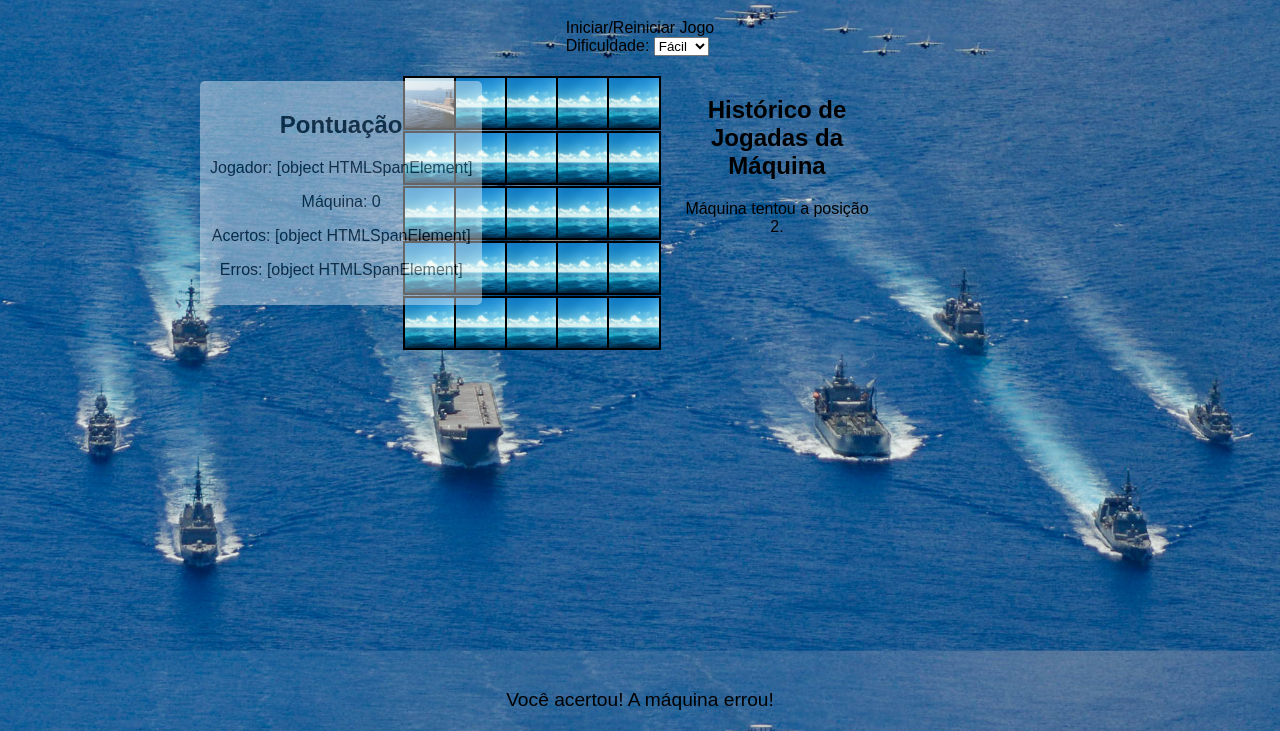
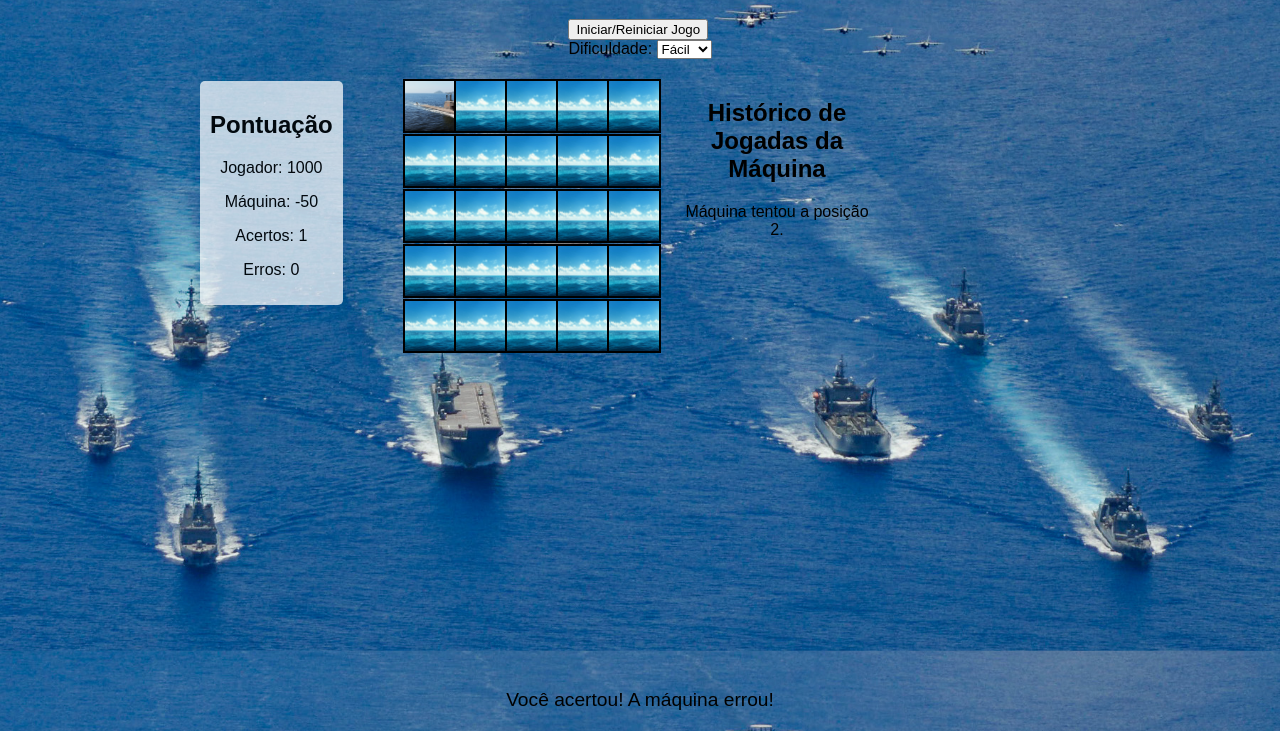
Before and after one commit to julioapsantos/batalha_naval, a plain HTML site: page batalha_naval/index.html in a window 1280 px wide. Both pictures are taken after a click on the element 430 px from the left and 171 px from the top of the page. Shown: the part 69-800 px from the top of the page. Drawn offline with Linux system fonts and the light colour scheme.

Commit message:
subindo atualização para o git hub

```diff
--- a/batalha_naval/index.html
+++ b/batalha_naval/index.html
@@ -9,7 +9,7 @@
 <body>
     <h1>Batalha Naval</h1>
     <div id="controle">
-        <botao id="botaoinicio">Iniciar/Reiniciar Jogo</botao>
+        <button id="botaoinicio">Iniciar/Reiniciar Jogo</button>
         <div>
             <label for="dificuldade">Dificuldade:</label>
             <select id="dificuldade">
--- a/batalha_naval/script.js
+++ b/batalha_naval/script.js
@@ -5,20 +5,20 @@ const startButton = document.getElementById('botaoinicio');
 const difficultySelect = document.getElementById('dificuldade');
 const scoreDisplay = document.getElementById('pontuacao');
 const playerScoreDisplay = document.getElementById('pontuacaojogador');
-const computerScoreDisplay = document.getElementById('pontuacaomaquina');
+const computerScoreDisplay = document.getElementById('pontuacaocomputador');
 const historyList = document.getElementById('historicoLista');
 const playerHitsDisplay = document.getElementById('acertosjogador');
 const playerMissesDisplay = document.getElementById('errosjogador');
 
 let computerShips = [];
-let playerHits = 0;
-let playerMisses = 0;
-let computerHits = 0;
+let acertosjogador = 0;
+let errosjogador = 0;
+let acertosmaquina = 0;
 let playerBoard = [];
 let computerGuesses = new Set();
 let totalShips = 3;
-let playerScore = 0;
-let computerScore = 0;
+let pontuacaojogador = 0;
+let pontuacaomaquina = 0;
 let gameActive = true;
 let boardSize = 5;
 
@@ -31,7 +31,6 @@ function placeComputerShips() {
         }
     }
 }
-
 
 function createBoard() {
     const board = difficultySelect.value === 'facil' ? boardeasy : boardhard;
@@ -47,7 +46,6 @@ function createBoard() {
     }
 }
 
-
 function revealCells() {
     const board = difficultySelect.value === 'facil' ? boardeasy : boardhard;
     for (let i = 0; i < board.children.length; i++) {
@@ -59,7 +57,6 @@ function revealCells() {
         }
     }
 }
-
 
 function handlePlayerClick(e) {
     if (!gameActive) return;
@@ -75,34 +72,32 @@ function handlePlayerClick(e) {
     if (computerShips.includes(parseInt(index))) {
         e.target.classList.add('hit');
         resultDisplay.textContent = 'Você acertou!';
-        playerHits++;
-        playerScore += 1000;
+        acertosjogador++;
+        pontuacaojogador += 1000;
     } else {
         e.target.classList.add('miss');
         resultDisplay.textContent = 'Você errou!';
-        playerMisses++;
-        playerScore -= 50;
+        errosjogador++;
+        pontuacaojogador -= 50;
     }
 
     e.target.removeEventListener('click', handlePlayerClick);
-
 
     scoreDisplay.style.display = 'block';
     playerScoreDisplay.textContent = pontuacaojogador;
     playerHitsDisplay.textContent = acertosjogador;
     playerMissesDisplay.textContent = errosjogador;
 
-
-    if (playerHits === totalShips) {
+    if (acertosjogador === totalShips) {
         resultDisplay.textContent = 'Você ganhou!';
         gameActive = false;
         revealCells();
         return;
     }
 
-
     computerTurn();
 }
+
 function computerTurn() {
     if (!gameActive) return;
 
@@ -115,39 +110,35 @@ function computerTurn() {
     const board = difficultySelect.value === 'facil' ? boardeasy : boardhard;
     const computerCell = board.children[computerGuess];
 
-
     const guessText = `Máquina tentou a posição ${computerGuess}. `;
     historyList.innerHTML += `<li>${guessText}</li>`;
 
     if (computerShips.includes(computerGuess)) {
-        computerHits++;
-        computerScore += 1000;
+        acertosmaquina++;
+        pontuacaomaquina += 1000;
         resultDisplay.textContent += ' A máquina acertou!';
     } else {
-        computerScore -= 50;
+        pontuacaomaquina -= 50;
         resultDisplay.textContent += ' A máquina errou!';
     }
 
-
     computerScoreDisplay.textContent = pontuacaomaquina;
 
-    if (computerHits === totalShips) {
+    if (acertosmaquina === totalShips) {
         resultDisplay.textContent += ' A máquina ganhou!';
         gameActive = false;
         revealCells();
     }
 }
 
-
 function resetGame() {
-    playerHits = 0;
-    playerMisses = 0;
-    computerHits = 0;
-    playerScore = 0;
-    computerScore = 0;
+    acertosjogador = 0;
+    errosjogador = 0;
+    acertosmaquina = 0;
+    pontuacaojogador = 0;
+    pontuacaomaquina = 0;
     gameActive = true;
     scoreDisplay.style.display = 'none';
-
 
     if (difficultySelect.value === 'facil') {
         totalShips = 5;
@@ -174,7 +165,7 @@ function resetGame() {
 startButton.addEventListener('click', resetGame);
 
 difficultySelect.addEventListener('change', function() {
-    const difficulty = this.value === 'facil' ? 'Fácil' : 'Difícil';
+    const dificuldade = this.value === 'facil' ? 'Fácil' : 'Difícil';
     alert(`Dificuldade escolhida: ${dificuldade}`);
     resetGame();
 });
--- a/batalha_naval/styles.css
+++ b/batalha_naval/styles.css
@@ -94,7 +94,7 @@ body {
     padding: 10px;
     border-radius: 5px;
     display: none;
-    opacity: 50%;
+    opacity: 0.9;
 }
 
 @media (max-width: 600px) {
```
